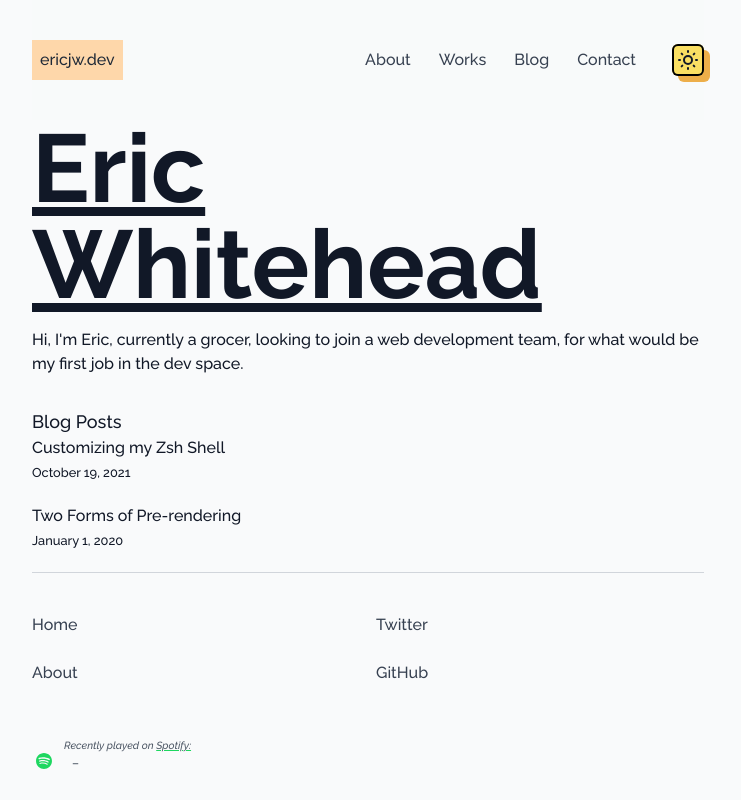
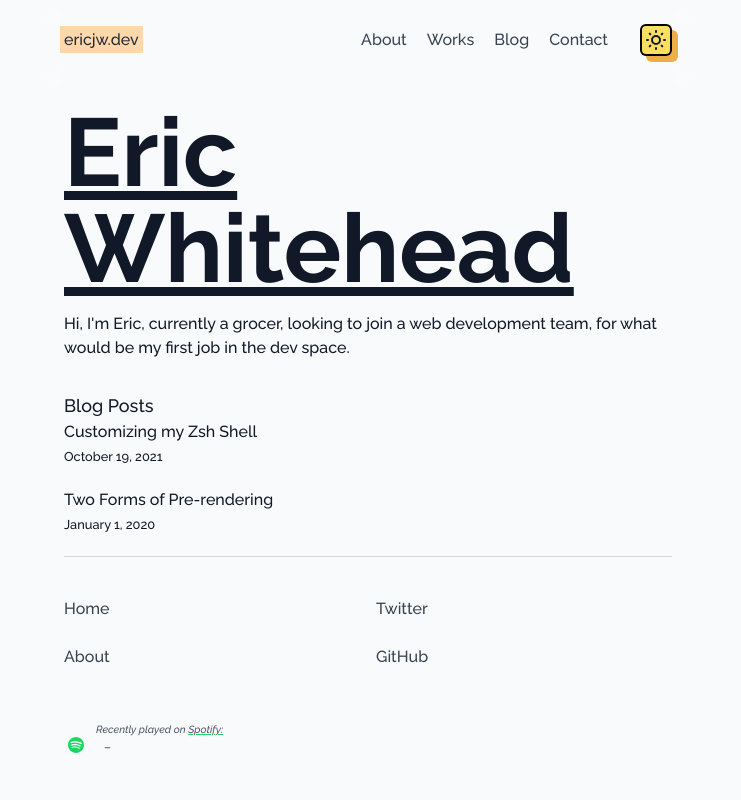
Before and after one commit to broc-head/broc-head-site, a Next.js app: page / in a window 1280 px wide. Shown: the whole page, without its empty margins (272-1013 px from the left). Built offline with nearby package versions, Linux system fonts and the light colour scheme; no server answers.

Commit message:
created a blurred background for the navbar :art:

```diff
--- a/src/components/Container.tsx
+++ b/src/components/Container.tsx
@@ -17,7 +17,7 @@ type Props = {
 const Container = ({ children, ...customMeta }: Props) => {
   const [mounted, setMounted] = useState(false);
   const { resolvedTheme, setTheme } = useTheme();
-  useEffect(() => setMounted(true), [])
+  useEffect(() => setMounted(true), []);
   const meta = {
     title: 'Eric Whitehead - Developer, Writer, Designer.',
     description: 'Front-end developer, blogger, food enthusiast, artist.',
@@ -27,7 +27,7 @@ const Container = ({ children, ...customMeta }: Props) => {
   };
 
   return (
-    <div className="bg-gray-50 dark:bg-gray-900">
+    <div className="max-w-2xl mx-auto bg-gray-50 dark:bg-gray-900">
         <Head>
             <title>{meta.title}</title>
             <meta name="robots" content="follow, index" />
@@ -48,24 +48,19 @@ const Container = ({ children, ...customMeta }: Props) => {
               <meta property="article:published_time" content={meta.date} />
             )}
         </Head>
-        <div className='px-8'>
-        <div className='flex flex-col justify-center '>
-          <nav className='flex flex-row flex-grow items-center justify-between w-full relative max-w-2xl border-gray-200 dark:border-gray-700 mx-auto py-10 text-gray-900 bg-gray-50 dark:bg-gray-900 bg-opacity-60 dark:text-gray-100'>
-
-              <NavItem href="/" text='← Home' />
-
-
-
-
+        <div className='-top-4 h-24 sticky bg-gray-50/30 dark:bg-gray-900/30 backdrop-blur-md'>
+        <div className='z-100 flex sticky top-0 h-20 px-8 items-center'>
+          <nav className='flex flex-row items-center justify-between w-full  text-gray-900  dark:text-gray-100'>
+            <div className='-ml-1'>
+              <NavItem href="/" text='Home ←' />
+            </div>
             <div className='flex items-center justify-between space-x-7'>
               <div className="hidden md:inline-block space-x-3">
-
                 <NavItem href="/about" text="About" />
                 <NavItem href="/works" text="Works" />
                 <NavItem href="/blog" text="Blog" />
                 <NavItem href="/contact" text="Contact" />
-
-            </div>
+              </div>
               <button
                 className='w-8 h-8 flex items-center justify-center rounded-md ring-2 ring-inset ring-black dark:ring-gray-100 bg-yellow dark:bg-space shadow-[6px_6px_0_0_] shadow-sunray dark:shadow-purple hover:shadow-none dark:hover:shadow-none hover:translate-x-[6px] hover:translate-y-[6px] text-gray-900 dark:text-gray-100'
                 aria-label='dark mode toggle'
@@ -100,24 +95,18 @@ const Container = ({ children, ...customMeta }: Props) => {
                   </svg>
                 )}
               </button>
-
               <MobileMenu />
-
             </div>
-
           </nav>
-
         </div>
-
         </div>
-
-        <main className="flex flex-col justify-center px-8 bg-gray-50 dark:bg-gray-900 mb-auto">
-
-          {children}
-          <Footer />
-        </main>
+        <div className='px-8 pt-2 flex flex-col justify-center'>
+          <main className="mb-auto">
+            {children}
+            <Footer />
+          </main>
+        </div>
     </div>
-
   )
 };
 
@@ -134,11 +123,11 @@ function NavItem({ href, text }) {
           isActive
             ? 'text-gray-800 dark:text-gray-200 bg-orange-200 dark:bg-orange-900'
             : 'text-gray-700 dark:text-gray-300'}
-          p-2 hover:bg-orange-300 dark:hover:bg-orange-600 transition-all`
+          p-1 hover:bg-orange-300 dark:hover:bg-orange-600 transition-all`
         }
       >
         <span>
-          {isActive && text === '← Home'
+          {isActive && text === 'Home ←'
             ? 'ericjw.dev'
             : text
           }
--- a/src/components/MobileMenu.tsx
+++ b/src/components/MobileMenu.tsx
@@ -36,34 +36,34 @@ export default function MobileMenu() {
           )}
         </button>
 
-        <nav className={`absolute z-50 -left-12 top-24 bottom-0 pb-20 w-screen h-[92vh] bg-gray-50 dark:bg-gray-900 overflow-y-auto transform ${active? "-translate-x-0" : "-translate-x-full"} transition-transform duration-300 ease-in-out`}>
+        <nav className={`absolute z-50 -left-4 top-0 bottom-0 mt-16 pb-20 w-screen h-[96vh] bg-gray-50 dark:bg-gray-900 overflow-y-auto transform ${active? "-translate-x-0" : "-translate-x-full"} transition-transform duration-300 ease-in-out`}>
           <ul className='min-h-full pl-12 pr-6 py-8 space-y-8'>
             <li
               className="border-b border-gray-400 dark:border-gray-600 text-gray-900 dark:text-gray-100 text-lg font-semibold "
             >
               <Link href="/about">
-                <a className="flex w-auto px-2 py-4 hover:bg-orange-200 dark:hover:bg-orange-800">About</a>
+                <a className="flex w-auto py-4 hover:bg-orange-200 dark:hover:bg-orange-800">About</a>
               </Link>
             </li>
             <li
               className="border-b border-gray-400 dark:border-gray-600 text-gray-900 dark:text-gray-100 text-lg font-semibold"
             >
               <Link href="/works">
-                <a className="flex w-auto px-2 py-4 hover:bg-orange-200 dark:hover:bg-orange-800">Works</a>
+                <a className="flex w-auto py-4 hover:bg-orange-200 dark:hover:bg-orange-800">Works</a>
               </Link>
             </li>
             <li
               className="border-b border-gray-400 dark:border-gray-600 text-gray-900 dark:text-gray-100 text-lg font-semibold"
             >
               <Link href="/blog">
-                <a className="flex w-auto px-2 py-4 hover:bg-orange-200 dark:hover:bg-orange-800">Blog</a>
+                <a className="flex w-auto py-4 hover:bg-orange-200 dark:hover:bg-orange-800">Blog</a>
               </Link>
             </li>
             <li
               className="border-b border-gray-400 dark:border-gray-600 text-gray-900 dark:text-gray-100 text-lg font-semibold"
             >
               <Link href="/contact">
-                <a className="flex w-auto px-2 py-4 hover:bg-orange-200 dark:hover:bg-orange-800">Contact</a>
+                <a className="flex w-auto py-4 hover:bg-orange-200 dark:hover:bg-orange-800">Contact</a>
               </Link>
             </li>
           </ul>
--- a/src/pages/index.tsx
+++ b/src/pages/index.tsx
@@ -19,7 +19,7 @@ const Index = ({ allPostsData }: {
         <Head>
           <title>{siteTitle}</title>
         </Head>
-        <div className='flex flex-col items-start max-w-2xl border-gray-200 dark:border-gray-700 mx-auto pb-16"'>
+        <div className='flex flex-col items-start border-gray-200 dark:border-gray-700 mx-auto pb-16"'>
           <section className='mb-8'>
             <div className='text-6xl mb-4 md:text-8xl font-bold underline'>
               <h1 className='mb-4'>
```
